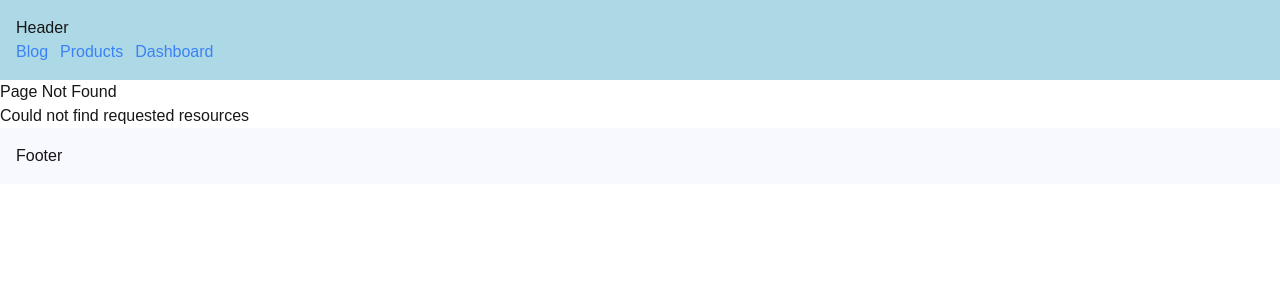
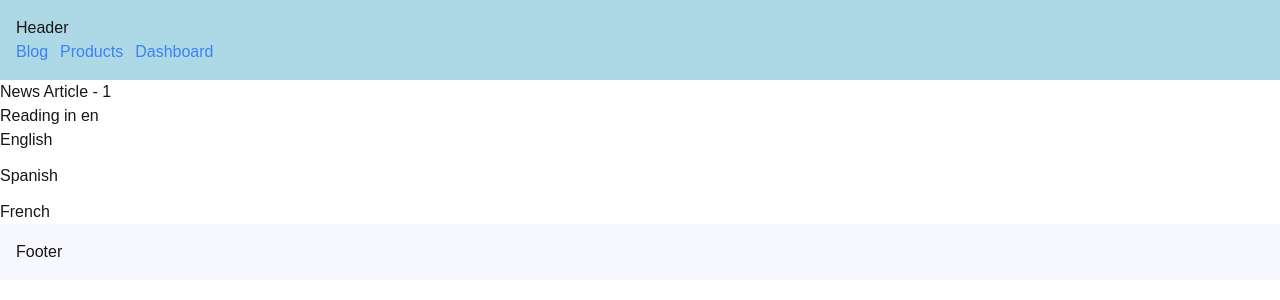
Before and after one commit to Srinu126/next.js-15, a Next.js app: page /articles/1 in a window 1280 px wide. Before the commit this address had no page. Shown: the top 300 px of the page. Built offline with nearby package versions, Linux system fonts and the light colour scheme.

Commit message:
params and searchParams

```diff
--- /dev/null
+++ b/app/articles/[articleId]/page.tsx
@@ -0,0 +1,25 @@
+import Link from "next/link";
+
+const NewsArticle = async ({
+  params,
+  searchParams,
+}: {
+  params: Promise<{ articleId: string }>;
+  searchParams: Promise<{ lang?: "en" | "es" | "fr" }>;
+}) => {
+  const { articleId } = await params;
+  const { lang = "en" } = await searchParams;
+  return (
+    <div>
+      <h1>News Article - {articleId}</h1>
+      <p>Reading in {lang}</p>
+      <div className="flex flex-col gap-3">
+        <Link href={`/articles/${articleId}?lang=en`}>English</Link>
+        <Link href={`/articles/${articleId}?lang=es`}>Spanish</Link>
+        <Link href={`/articles/${articleId}?lang=fr`}>French</Link>
+      </div>
+    </div>
+  );
+};
+
+export default NewsArticle;
--- /dev/null
+++ b/app/articles/page.tsx
@@ -0,0 +1,9 @@
+import React from 'react'
+
+const Articles = () => {
+  return (
+    <div>Articles</div>
+  )
+}
+
+export default Articles
--- a/app/page.tsx
+++ b/app/page.tsx
@@ -1,10 +1,15 @@
-import Link from "next/link"
+import Link from "next/link";
 
 export default function Home() {
-  return (<>
-  <h1>Hello World</h1>
-  <Link href="/blog">Blog</Link>
-  <hr/>
-  <Link href="/products">Products</Link>
-  </>)
+  return (
+    <>
+      <h1>Hello World</h1>
+      <div className="flex gap-4">
+        <Link href="/blog">Blog</Link>
+        <Link href="/products">Products</Link>
+        <Link href="/articles/breaking-news-123?lang=en">Read in English</Link>
+        <Link href="/articles/breaking-news-123?lang=fr">Read in French</Link>
+      </div>
+    </>
+  );
 }
```
